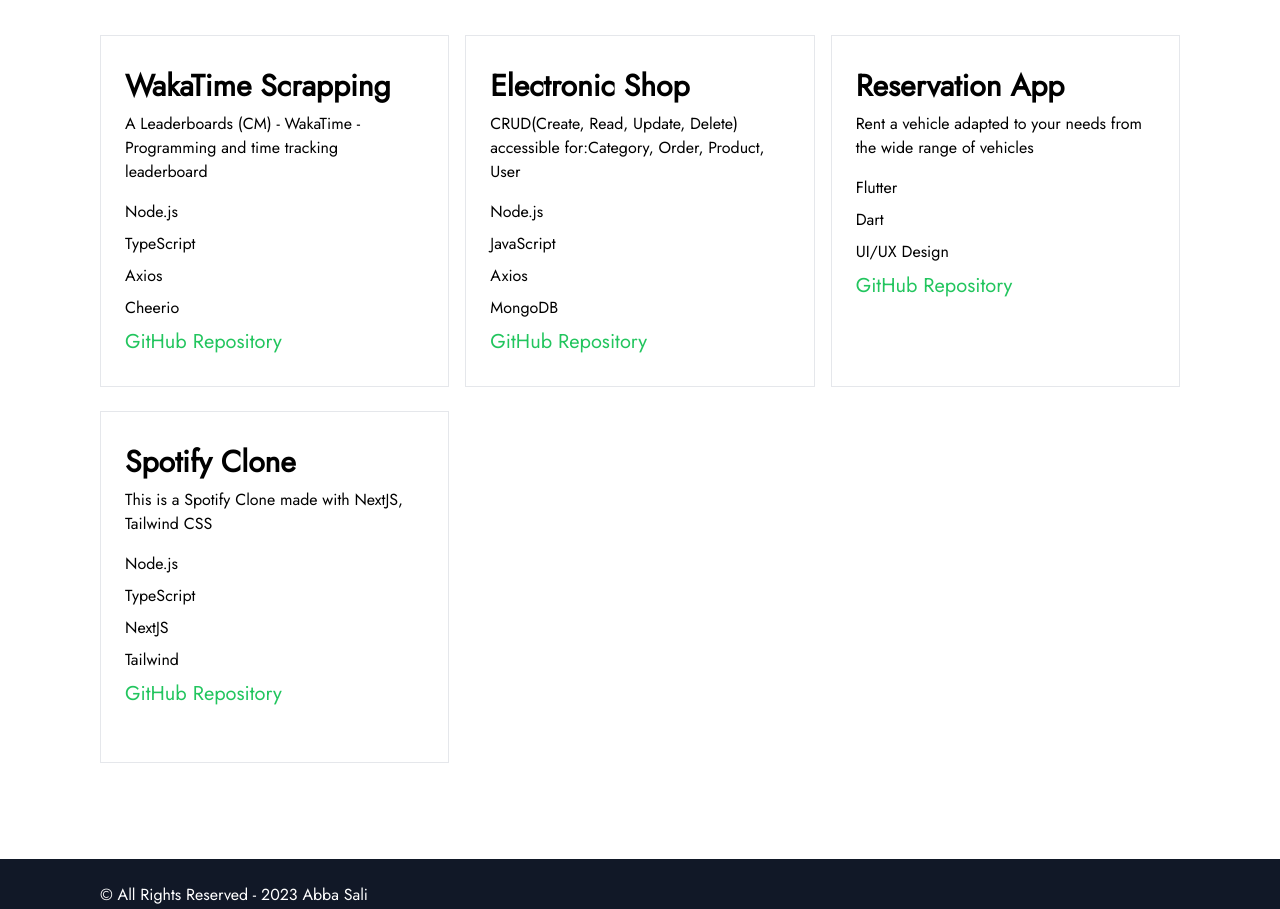
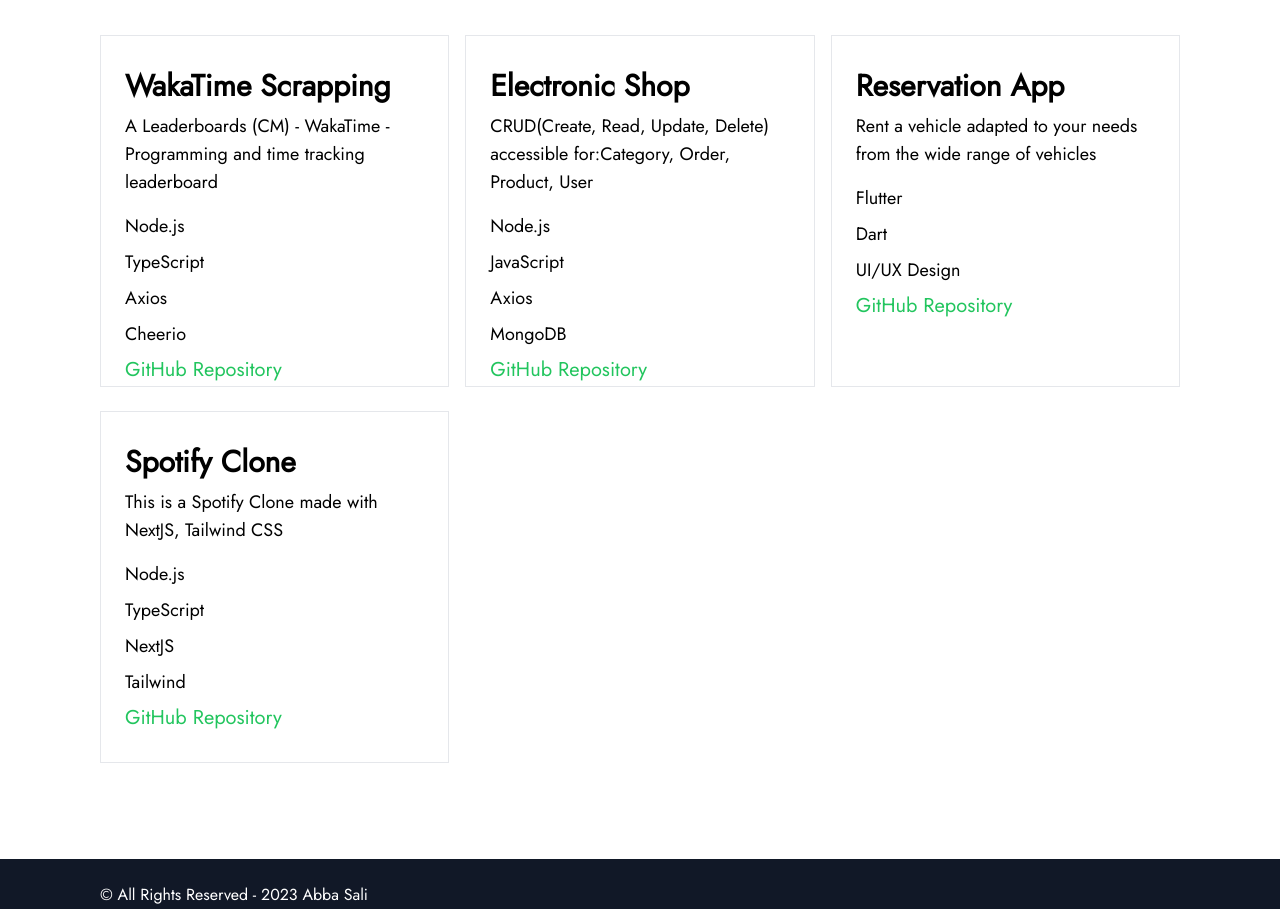
Before and after one commit to Asam237/me, a Next.js app: page / in a window 1280 px wide. Shown: the part 2580-3489 px from the top of the page. Built offline with nearby package versions, Linux system fonts and the light colour scheme.

Commit message:
update size of text

```diff
--- a/components/commons/text.tsx
+++ b/components/commons/text.tsx
@@ -23,7 +23,7 @@ const Text = ({ text, type, path }: IText) => {
         return <h1 className="text-base lg:text-xl font-normal my-2">{text}</h1>
     }
     if (type === "tags") {
-        return <h1 className="text-sm lg:text-base font-normal my-2">{text}</h1>
+        return <h1 className="text-base lg:text-lg font-normal my-2">{text}</h1>
     }
     if (type === "structure") {
         return <h1 className="text-base lg:text-lg text-green-500 my-2">{text}</h1>
```
